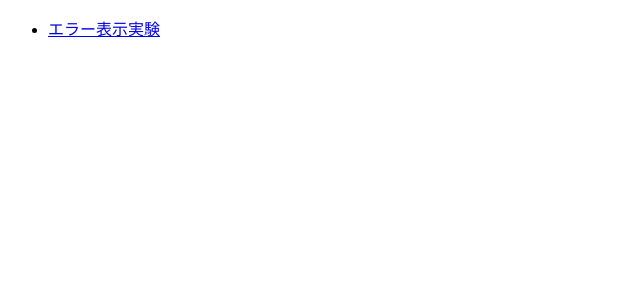
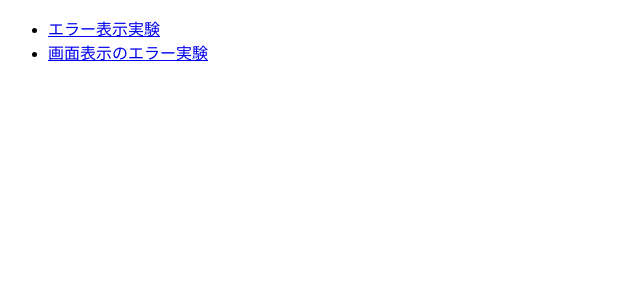
Before and after one commit to nanzejiangcheng4/error-basic, a Nuxt app: page / in a window 1280 px wide. Shown: the top 300 px of the page, without its empty margins (0-640 px from the left). Built offline with nearby package versions, Linux system fonts and the light colour scheme.

Commit message:
子コンポーネントでscriptの最初でエラーになる場合に、ボタン押下でnavigateToを呼びホーム画面に遷移するように実装

```diff
--- /dev/null
+++ b/components/ErrorGeneratorImmediate.vue
@@ -0,0 +1,7 @@
+<script setup lang="ts">
+throw createError("擬似エラー発生");
+</script>
+
+<template>
+  <p>エラーを自動発生</p>
+</template>
--- /dev/null
+++ b/pages/errorHanlerNavigate.vue
@@ -0,0 +1,22 @@
+<script setup lang="ts">
+import { ref } from "vue";
+const boundaryKey = ref(0);
+const onResetButtonClick = async (): Promise<void> => {
+  await navigateTo("/");
+  boundaryKey.value++;
+};
+</script>
+
+<template>
+  <NuxtErrorBoundary :key="boundaryKey">
+    <ErrorGeneratorImmediate />
+    <template #error="{ error }">
+      <p>エラーが発生しました！</p>
+      <p>{{ error }}</p>
+      <button v-on:click="onResetButtonClick">エラーを解消</button>
+    </template>
+  </NuxtErrorBoundary>
+  <p>
+    <NuxtLink v-bind:to="{ name: 'index' }">戻る</NuxtLink>
+  </p>
+</template>
--- a/pages/index.vue
+++ b/pages/index.vue
@@ -5,5 +5,10 @@
         エラー表示実験
       </NuxtLink>
     </li>
+    <li>
+      <NuxtLink v-bind:to="{ name: 'errorHanlerNavigate' }">
+        画面表示のエラー実験
+      </NuxtLink>
+    </li>
   </ul>
 </template>
```
